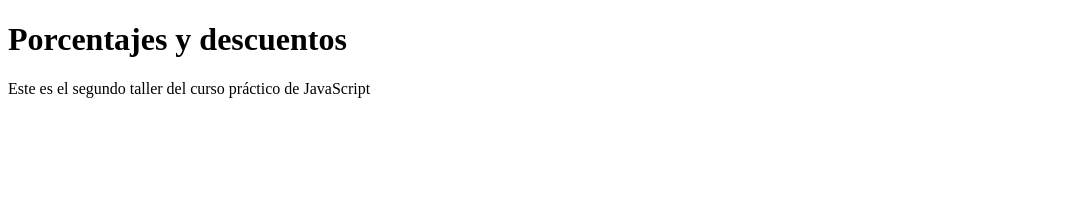
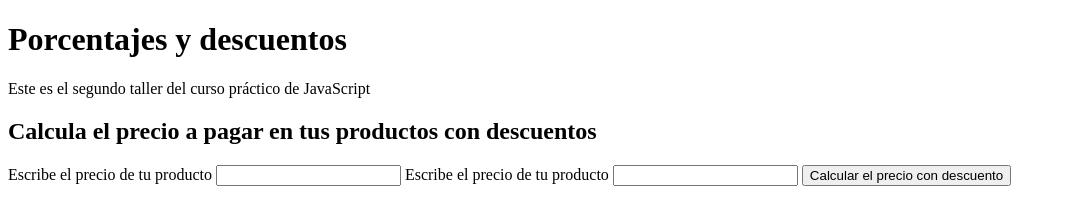
Before and after one commit to ramirolepori/platzi-curso-practico-javascript, a plain HTML site: page descuentos.html in a window 1280 px wide. Shown: the whole page, without its empty margins (0-1066 px from the left). Drawn offline with Linux system fonts and the light colour scheme.

Commit message:
completo la calculadora de porcentajes y descuentos

```diff
--- a/descuentos.html
+++ b/descuentos.html
@@ -12,6 +12,20 @@
         <p>Este es el segundo taller del curso práctico de JavaScript</p>
     </header>
 
+    <section>
+        <h2>Calcula el precio a pagar en tus productos con descuentos</h2>
+
+        <form action="">
+            <label for="InputPrice">Escribe el precio de tu producto</label>
+            <input type="number" id="InputPrice">
+
+            <label for="InputDiscount">Escribe el precio de tu producto</label>
+            <input type="number" id="InputDiscount">
+
+            <button type="button" onclick="onClickButtonPriceDescount()">Calcular el precio con descuento</button>
+            <p id="ResultP"></p>
+        </form>
+    </section>
     <script src="./descuentos.js"></script>
 </body>
 </html>
--- a/descuentos.js
+++ b/descuentos.js
@@ -0,0 +1,19 @@
+// const precioOriginal = 120;
+// const descuento = 18;
+
+function calcularPrecioConDescuento(precio, descuento){
+    const porcentajePrecioConDescuento = 100 - descuento;
+    const precioConDescuento = (precio * porcentajePrecioConDescuento) / 100;
+    return precioConDescuento;
+}
+
+function onClickButtonPriceDescount(){
+    const priceValue = document.getElementById("InputPrice").value;
+
+    const discountValue = document.getElementById("InputDiscount").value;
+
+    const precioConDesuento = calcularPrecioConDescuento(priceValue,discountValue);
+
+    const resultP = document.getElementById("ResultP");
+    resultP.innerText = "El precio con descuento son: $" + precioConDesuento;
+}
```
